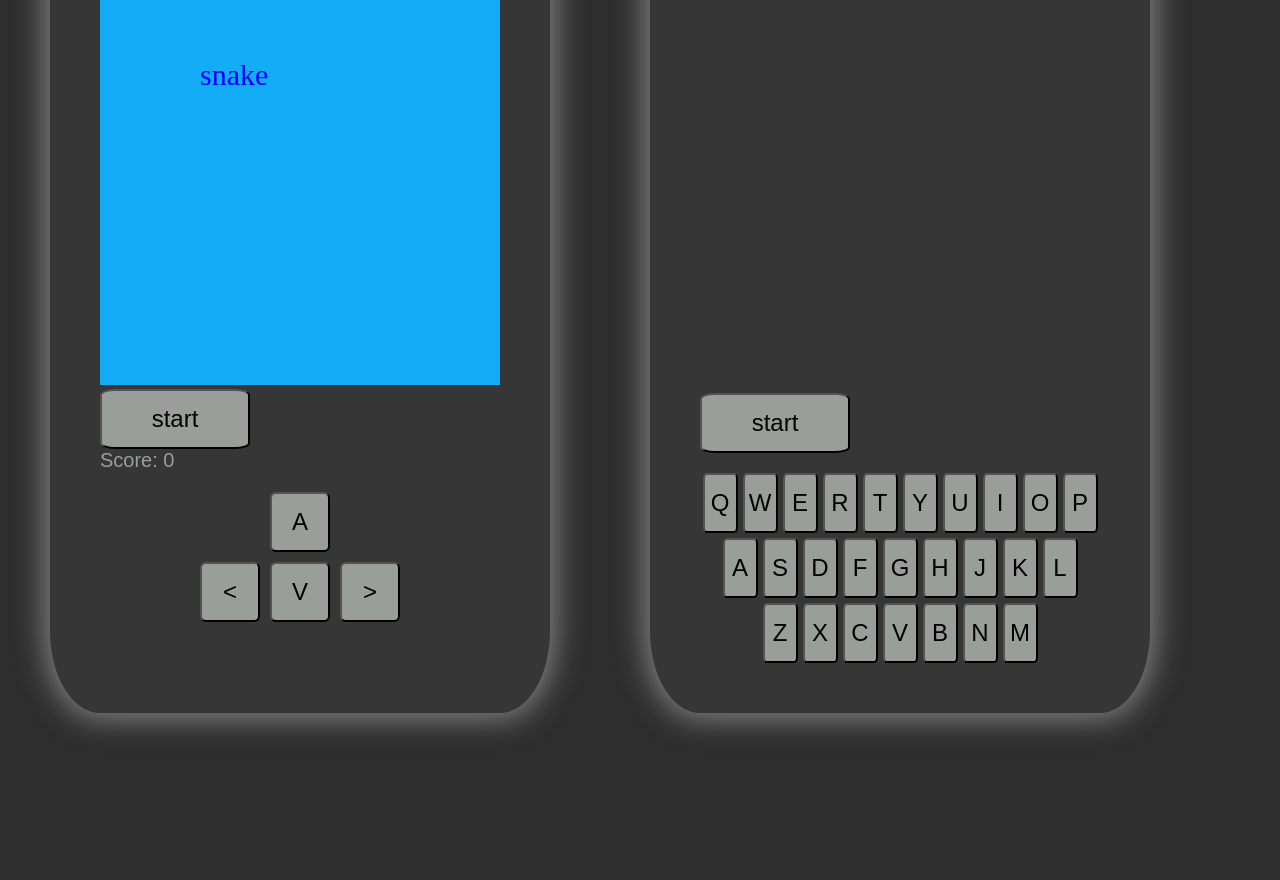
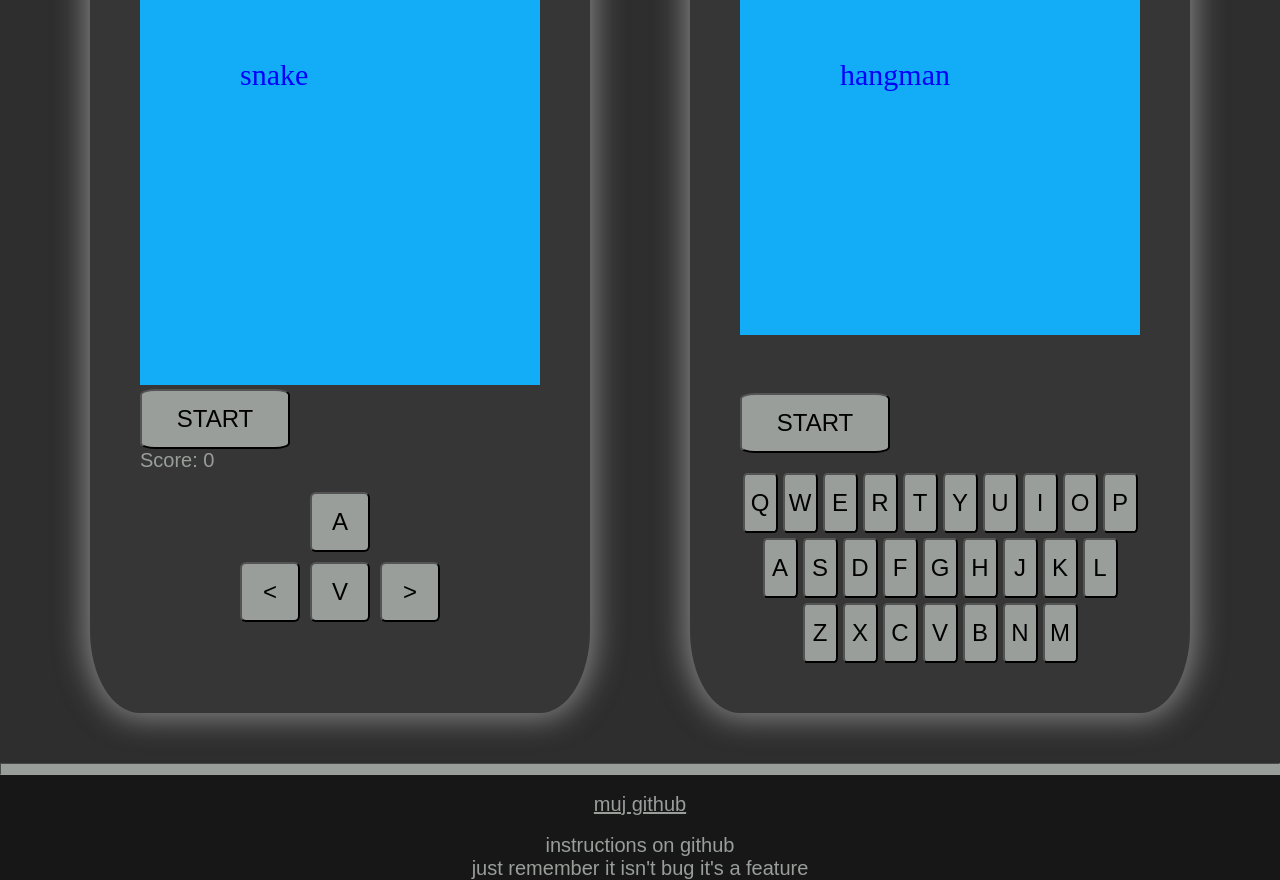
Before and after one commit to martinmal562/snake, a plain HTML site: page index.html in a window 1280 px wide. Shown: the part 310-1190 px from the top of the page. Before the commit the page ends 1073 px from the top, so only its background shows below. Drawn offline with Linux system fonts and the light colour scheme; a web font is replaced by a local one.

Commit message:
final version

```diff
--- a/hangman.js
+++ b/hangman.js
@@ -12,10 +12,21 @@ document.addEventListener('keydown', function(event) {
     hangKeypress(event.key);
 });
 
+document.fonts.ready.then(function () {
+    hangStart();
+});
+
+function hangStart(){
+    hangPicDrawing.fillStyle = "#13acf6"
+    hangPicDrawing.fillRect(0, 0, 400, 400)
+    hangPicDrawing.font = "30px 'Google Sans Flex'";
+    hangPicDrawing.fillStyle = "#0000ff";
+    hangPicDrawing.fillText("hangman", 100, 100);
+}
 
 
 function hangRestart(){
-    hangRestBut.innerHTML = "restart"
+    hangRestBut.innerHTML = "RESTART"
     hangCurrentWord= hangmanWords[Math.floor(Math.random() * hangmanWords.length)].toLowerCase();
     hangGuessWord = Array(hangCurrentWord.length).fill("_");
     hangFaze=0;
@@ -91,7 +102,7 @@ function hangPicDraw(){
     img.src = `hangmanimg/${hangFaze}.jpg`;
 
     img.onload = function() {
-        hangPicDrawing.clearRect(0, 50, 400, 300);
+        hangPicDrawing.clearRect(0, 0, 400, 350);
         hangPicDrawing.drawImage(img, 40, 60, 320, 280);
     };
 
--- a/index.html
+++ b/index.html
@@ -13,14 +13,14 @@
 </head>
 <body class="body">
     <div class="header">
-        <h1 class="pagetitle">nadpis idk</h1>
+        <h1 class="pagetitle">idk GAMES</h1>
     </div>
     <div class="games">
         <div class="game">
             <h1 class="gamehead">SNAKE</h1>
             <canvas id="snakefield" width="400" height="400"></canvas>
             <br>
-            <button onclick="snakeRestart()" class="restart" id="snakerestart">start</button>
+            <button onclick="snakeRestart()" class="restart" id="snakerestart">START</button>
             <p id="snakeScore" class="score">Score: 0</p>
 
             <div class="snakecontrols">
@@ -36,7 +36,7 @@
             <br>
             <canvas id="hangword" width="400" height="50"></canvas>
             <br>
-            <button onclick="hangRestart()" class="restart" id="hangrestart">start</button>
+            <button onclick="hangRestart()" class="restart" id="hangrestart">START</button>
 
 
             <div class="hangcontrolsT">
@@ -73,6 +73,15 @@
             </div>
         </div>
     </div>
+    <div class="footer">
+        <hr class="line">
+        <br>
+        <a href="https://github.com/martinmal562/snake" class="foottext">muj github</a>
+        <br>
+        <br>
+        <p class="foottext">instructions on github</p>
+        <p class="foottext">just remember it isn't bug it's a feature</p>
+    </div>
 </body>
 <script src="snake.js"></script>
 <script src="hangwords.js"></script>
--- a/snake.js
+++ b/snake.js
@@ -201,7 +201,7 @@ function snakeRestart(){
 
     for (let i = 0; i < 4; i++){
         snakeJablicko()
-    snakeRestartb.innerHTML = "restart";
+    snakeRestartb.innerHTML = "RESTART";
     }
 }
 
--- a/style.css
+++ b/style.css
@@ -29,7 +29,8 @@ body {
 }
 
 .games {
-    display: inline-flex;
+    display: flex;
+    justify-content: center;
 }
 
 .game{
@@ -138,3 +139,22 @@ body {
 .i {grid-column: 8;}
 .o {grid-column: 9;}
 .p {grid-column: 10;}
+
+.footer {
+    background-color: #171717;
+    text-align: center;
+}
+
+.line {
+     color: #999e9b !important;
+    background-color: #999e9b !important;
+    height: 10px;
+    border-color: #999e9b !important;
+    margin: 0px;
+    border-width: 1px;
+}
+
+.foottext {
+    color: #999e9b;
+    font-size: 20px;
+}
```
Also changed, not shown: TODO.txt (deleted), instructions.txt (added).
